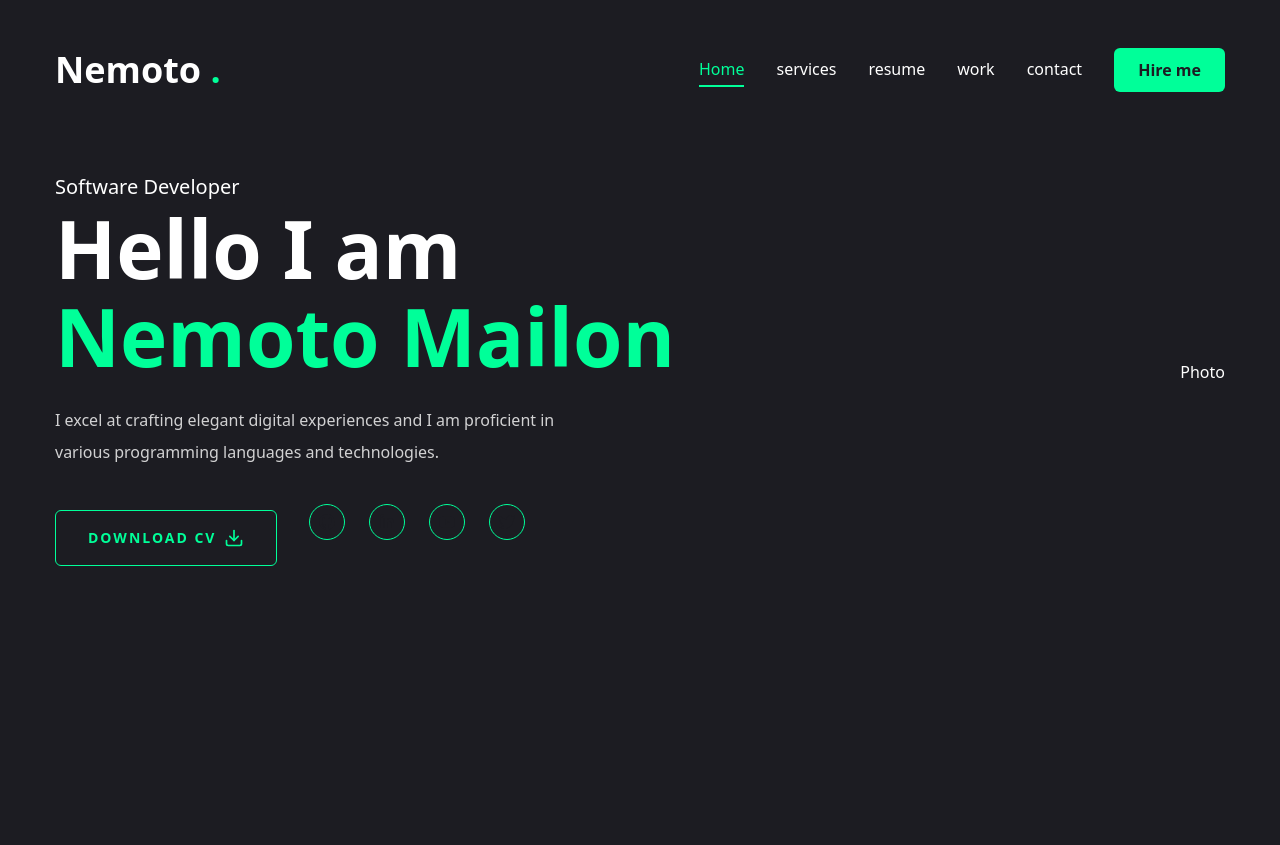
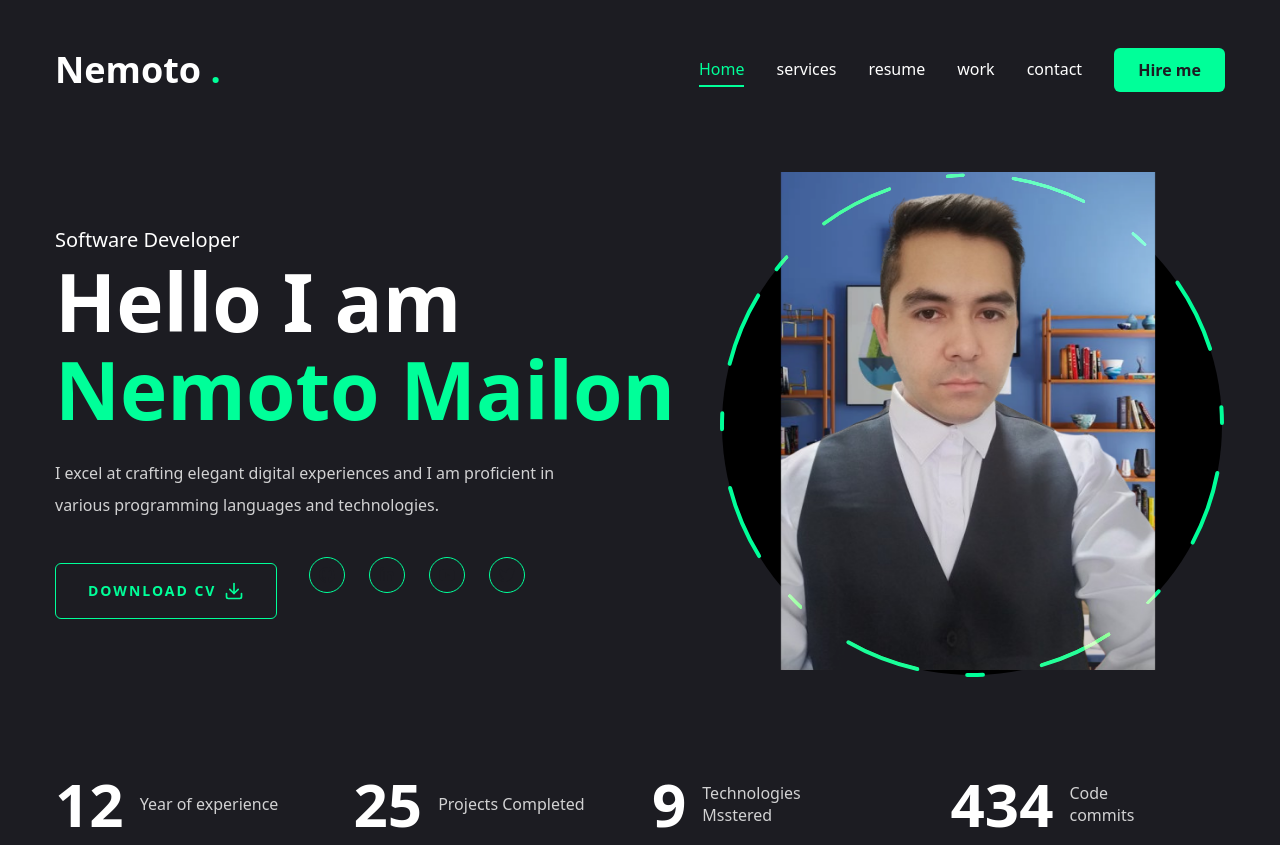
Before and after one commit to Maylon-tech/devPort, a Next.js app: page / in a window 1280 px wide. Before the commit the page ends 800 px from the top, so only its background shows below. Built offline with nearby package versions, Linux system fonts and the light colour scheme.

Commit message:
photo animate and counting snug

```diff
--- a/package.json
+++ b/package.json
@@ -21,6 +21,7 @@
     "lucide-react": "^0.378.0",
     "next": "14.2.3",
     "react": "^18",
+    "react-countup": "^6.5.3",
     "react-dom": "^18",
     "react-icons": "^5.5.0",
     "tailwind-merge": "^2.3.0",
--- a/src/app/page.tsx
+++ b/src/app/page.tsx
@@ -1,5 +1,7 @@
 
+import Photo from '@/components/Photo'
 import Socials from '@/components/Socials'
+import Stats from '@/components/Stats'
 import { Button } from '@/components/ui/button'
 import { FiDownload } from 'react-icons/fi'
 
@@ -9,7 +11,7 @@ export default function Home() {
       <div className="container mx-auto h-full">
         <div className="flex flex-col xl:flex-row items-center justify-between xl:pt-8 xl:pb-24">
 
-          <div className='text-center xl:text-left'>
+          <div className='text-center xl:text-left order-2 xl:order-none'>
             <span className='text-xl'>Software Developer</span>
             <h1 className="h1 mb-6">
               Hello I am <br /> <span className='text-accent'>Nemoto Mailon</span>
@@ -36,9 +38,13 @@ export default function Home() {
               </div>
             </div>
           </div>
-          <div>Photo</div>
+          {/* PHOTO */}
+          <div className='order-1 xl:order-none mb-8 xl:mb-0'>
+            <Photo />
+          </div>
         </div>
       </div>
+      <Stats />
     </section>
   )
 }
--- /dev/null
+++ b/src/components/Photo.tsx
@@ -0,0 +1,67 @@
+"use client"
+
+import Image from 'next/image'
+import { motion } from 'framer-motion'
+
+const Photo = () => {
+  return (
+    <div className='w-full h-full relative'>
+      <motion.div
+        initial={{ opacity: 0 }}
+        animate={{
+            opacity: 1,
+            transition: { delay: 2, duration: 0.4,ease: "easeIn" }
+        }}
+      >
+        {/* PHOTO */}
+        <motion.div
+            className="w-[298px] h-[298px] xl:w-[498px] xl:h-[498px] mix-blend-lighten absolute"
+            initial={{ opacity: 0 }}
+            animate={{
+                opacity: 1,
+                transition: { delay: 2.4, duration: 0.4, ease: "easeInOut" }
+            }}
+        >
+            <Image
+                src="/assets/own-bg.png"
+                alt=''
+                priority
+                qualilty={100}
+                fill
+                className='object-contain'
+            />
+        </motion.div>
+
+        {/* CIRCLE */}
+        <motion.svg
+            className="w-[300px] xl:w-[506px] h-[300px] xl:h-[506px]"
+            fill
+            viewBox="0 0 506 506"
+            xmlns="http//:www.w3.org/2000/svg"
+        >
+            <motion.circle
+                cx="253"
+                cy="253"
+                r="250"
+                stroke="#00ff99"
+                strokeWidth="4"
+                strokeLinecap="round"
+                strokeLinejoin="round"
+                initial={{ strokeDasharray: "24 10 0 0 " }}
+                animate={{
+                    strokeDasharray: ["15 120 25 25", "16 25 92 72", "4 250 22 22"],
+                    rotate: [120, 360],
+                }}
+                transition={{
+                    duration: 20,
+                    repeat: Infinity,
+                    repeatType: "reverse",
+                }}
+            />
+        </motion.svg>
+      </motion.div>
+    </div>
+  )
+}
+
+export default Photo
--- /dev/null
+++ b/src/components/Stats.tsx
@@ -0,0 +1,52 @@
+"use client"
+
+import CountUp from 'react-countup'
+
+const stats = [
+    {
+        num: 12,
+        text: "Year of experience",
+    },
+    {
+        num: 25,
+        text: "Projects Completed",
+    },
+    {
+        num: 9,
+        text: "Technologies Msstered",
+    },
+    {
+        num: 437,
+        text: "Code commits",
+    },
+]
+
+const Stats = () => {
+  return (
+    <section className="container mx-auto">
+      <div className='flex flex-wrap gap-6 max-w-[80vh] mx-auto xl:max-w-none'>
+        {
+            stats.map((item, index) => {
+                return (
+                    <div className="flex-1 flex gap-4 items-center justify-center xl:justify-start" key={index}>
+                        <CountUp
+                            end={item.num}
+                            duration={5}
+                            delay={2}
+                            className="text-4xl xl:text-6xl font-extrabold"
+                        />
+                        <p
+                            className={`${
+                                item.text.length < 15 ? "max-w-[100px]" : "max-w-[150px]"
+                            } leading-snug text-white/80`}
+                        >{item.text}</p>
+                    </div>
+                )
+            })
+        }
+      </div>
+    </section>
+  )
+}
+
+export default Stats
```
Also changed, not shown: public/assets/own-bg.png (added), 1 other file (tests, documents, lock files or other folders).
